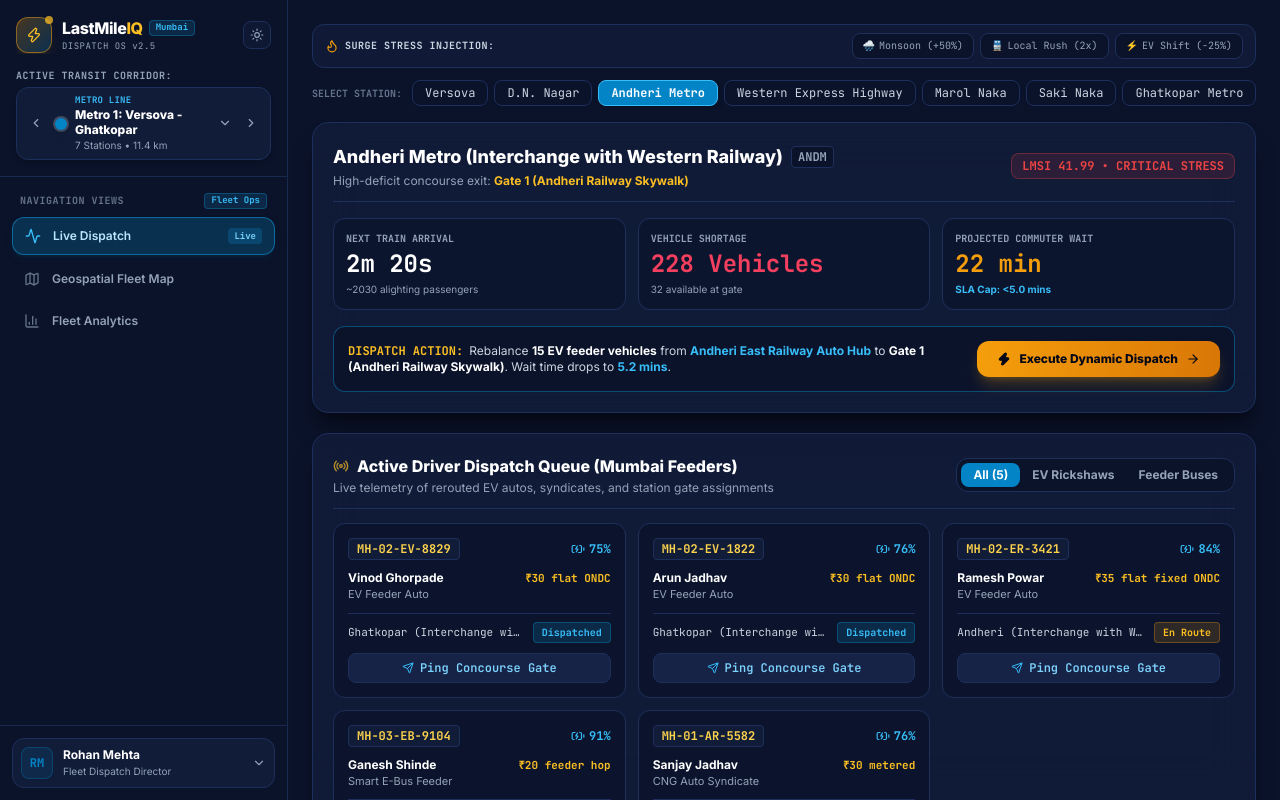
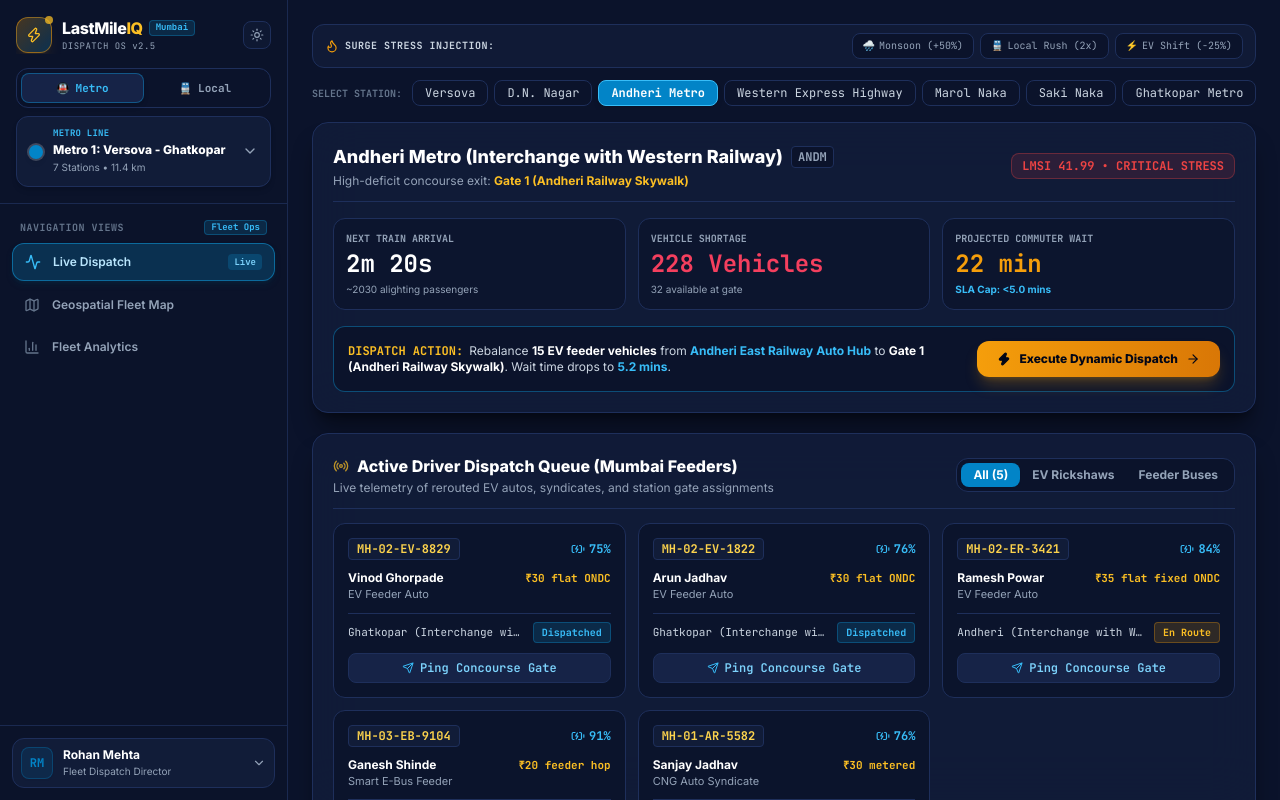
Before and after one commit to Ayush-web28/LastMileIQ, a React (Vite) app: page / in a window 1280 px wide. Built offline with nearby package versions, Linux system fonts and the light colour scheme.

Commit message:
feat: replace corridor text with segmented mode slider and clean dropdown card

```diff
--- a/src/components/bionis/Sidebar.jsx
+++ b/src/components/bionis/Sidebar.jsx
@@ -11,8 +11,6 @@ import {
   Sun,
   Moon,
   ShieldCheck,
-  ChevronRight,
-  ChevronLeft,
   Sparkles,
   Layers
 } from 'lucide-react';
@@ -180,53 +178,88 @@ export default function Sidebar({ activeView, setActiveView, isCollapsed, setIsC
           </button>
         </div>
 
-        {/* Selected Line Display with Small Inline Arrow Switcher */}
+        {/* Network Mode Slider (Metro vs Suburban Local) */}
         {!isCollapsed && (
-          <div className="relative" ref={corridorRef}>
-            <div className={`text-[10px] font-mono uppercase tracking-wider mb-1 font-bold ${
-              theme === 'dark' ? 'text-slate-400' : 'text-slate-500'
+          <div className="relative space-y-2" ref={corridorRef}>
+            {/* Segmented Slider Track (Replaces 'ACTIVE TRANSIT CORRIDOR' text) */}
+            <div className={`p-1 rounded-xl border flex items-center relative transition-colors ${
+              theme === 'dark'
+                ? 'bg-[#0B132B] border-[#1E2F5B]'
+                : 'bg-slate-200/80 border-slate-300/80'
             }`}>
-              Active Transit Corridor:
+              <button
+                type="button"
+                onClick={() => {
+                  if (corridorCategory !== 'metro') {
+                    setCorridorMenuOpen(false);
+                    setCorridorCategory('metro');
+                    if (activeCorridor?.category !== 'metro') {
+                      const firstMetro = metroLines[0]?.[0] || 'mumbai-metro-1';
+                      setCurrentCorridorKey(firstMetro);
+                    }
+                  }
+                }}
+                className={`flex-1 py-1.5 px-2 rounded-lg text-[11px] font-mono font-bold transition-all text-center flex items-center justify-center gap-1.5 cursor-pointer ${
+                  corridorCategory === 'metro'
+                    ? theme === 'dark'
+                      ? 'bg-[#162347] text-sky-400 border border-sky-500/40 shadow-md'
+                      : 'bg-white text-sky-800 border border-slate-300/80 shadow-sm'
+                    : theme === 'dark'
+                      ? 'text-slate-400 hover:text-slate-200 border border-transparent'
+                      : 'text-slate-600 hover:text-slate-900 border border-transparent'
+                }`}
+                title="Switch to Mumbai Metro Lines"
+              >
+                <span>🚇</span>
+                <span>Metro</span>
+              </button>
+
+              <button
+                type="button"
+                onClick={() => {
+                  if (corridorCategory !== 'local') {
+                    setCorridorMenuOpen(false);
+                    setCorridorCategory('local');
+                    if (activeCorridor?.category !== 'local') {
+                      const firstLocal = localLines[0]?.[0] || 'mumbai-local-western';
+                      setCurrentCorridorKey(firstLocal);
+                    }
+                  }
+                }}
+                className={`flex-1 py-1.5 px-2 rounded-lg text-[11px] font-mono font-bold transition-all text-center flex items-center justify-center gap-1.5 cursor-pointer ${
+                  corridorCategory === 'local'
+                    ? theme === 'dark'
+                      ? 'bg-[#162347] text-amber-400 border border-amber-500/40 shadow-md'
+                      : 'bg-white text-amber-800 border border-slate-300/80 shadow-sm'
+                    : theme === 'dark'
+                      ? 'text-slate-400 hover:text-slate-200 border border-transparent'
+                      : 'text-slate-600 hover:text-slate-900 border border-transparent'
+                }`}
+                title="Switch to Mumbai Suburban Local Lines"
+              >
+                <span>🚆</span>
+                <span>Local</span>
+              </button>
             </div>
 
-            {/* Single Unified Container */}
-            <div className={`flex items-center justify-between p-2 rounded-xl border transition shadow-md gap-1 ${
-              theme === 'dark'
-                ? 'bg-[#111C38] border-[#1E2F5B]'
-                : 'bg-slate-50 border-slate-200'
-            }`}>
-              {/* Left Arrow Button (switches between metro & local, minimal space) */}
-              <button
-                type="button"
-                onClick={(e) => {
-                  e.stopPropagation();
-                  toggleCorridorCategory();
-                }}
-                className={`p-1 rounded-md transition shrink-0 flex items-center justify-center ${
-                  theme === 'dark'
-                    ? 'text-slate-400 hover:text-amber-400 hover:bg-[#162347]'
-                    : 'text-slate-500 hover:text-amber-600 hover:bg-slate-100'
-                }`}
-                title={corridorCategory === 'metro' ? 'Switch to Suburban Local Lines' : 'Switch to Metro Lines'}
-                aria-label="Previous transit mode"
-              >
-                <ChevronLeft className="w-3.5 h-3.5" />
-              </button>
-
-              {/* Clickable Line Dropdown Trigger */}
+            {/* Clean Line Dropdown Card (Zero Chevron Repetition) */}
             <button
               type="button"
               onClick={() => setCorridorMenuOpen(!corridorMenuOpen)}
-                className="flex-1 flex items-center justify-between min-w-0 px-1 text-left cursor-pointer group"
-                title={`Click to open ${corridorCategory === 'metro' ? 'Metro Lines' : 'Suburban Local Lines'} dropdown`}
+              className={`w-full flex items-center justify-between p-3 rounded-xl border transition shadow-md text-left cursor-pointer group ${
+                theme === 'dark'
+                  ? 'bg-[#111C38] border-[#1E2F5B] hover:border-sky-500/50 hover:bg-[#162347]'
+                  : 'bg-slate-50 border-slate-200 hover:border-sky-500/50 hover:bg-slate-100'
+              }`}
+              title={`Click to choose from ${corridorCategory === 'metro' ? 'Mumbai Metro Lines' : 'Mumbai Suburban Local Lines'}`}
             >
-                <div className="flex items-center gap-2 min-w-0 flex-1">
+              <div className="flex items-center gap-2.5 min-w-0 flex-1">
                 <span
-                    className="w-3 h-3 rounded-full shrink-0 shadow-md ring-2 ring-white/20 mt-0.5"
+                  className="w-3.5 h-3.5 rounded-full shrink-0 shadow-md ring-2 ring-white/20 mt-0.5"
                   style={{ backgroundColor: activeCorridor.color }}
                 />
                 <div className="min-w-0 flex-1">
-                    <span className={`text-[9px] font-mono font-bold block uppercase tracking-wide leading-none mb-0.5 ${
+                  <span className={`text-[9px] font-mono font-bold block uppercase tracking-wide leading-none mb-1 ${
                     corridorCategory === 'metro'
                       ? (theme === 'dark' ? 'text-sky-400' : 'text-sky-700')
                       : (theme === 'dark' ? 'text-amber-400' : 'text-amber-700')
@@ -238,7 +271,7 @@ export default function Sidebar({ activeView, setActiveView, isCollapsed, setIsC
                   }`}>
                     {activeCorridor.shortName}
                   </span>
-                    <span className={`text-[10px] block leading-tight mt-0.5 ${
+                  <span className={`text-[10px] block leading-tight mt-1 ${
                     theme === 'dark' ? 'text-slate-400' : 'text-slate-500'
                   }`}>
                     {activeCorridor.stationsCount} Stations • {activeCorridor.lengthKm} km
@@ -246,29 +279,10 @@ export default function Sidebar({ activeView, setActiveView, isCollapsed, setIsC
                 </div>
               </div>
 
-                <ChevronDown className={`w-3.5 h-3.5 shrink-0 transition-transform duration-200 ml-1 ${
+              <ChevronDown className={`w-4 h-4 shrink-0 transition-transform duration-200 ml-2 ${
                 corridorMenuOpen ? 'rotate-180' : ''
               } ${theme === 'dark' ? 'text-slate-400 group-hover:text-white' : 'text-slate-500 group-hover:text-slate-900'}`} />
             </button>
-
-              {/* Right Arrow Button (switches between metro & local, minimal space) */}
-              <button
-                type="button"
-                onClick={(e) => {
-                  e.stopPropagation();
-                  toggleCorridorCategory();
-                }}
-                className={`p-1 rounded-md transition shrink-0 flex items-center justify-center ${
-                  theme === 'dark'
-                    ? 'text-slate-400 hover:text-amber-400 hover:bg-[#162347]'
-                    : 'text-slate-500 hover:text-amber-600 hover:bg-slate-100'
-                }`}
-                title={corridorCategory === 'metro' ? 'Switch to Suburban Local Lines' : 'Switch to Metro Lines'}
-                aria-label="Next transit mode"
-              >
-                <ChevronRight className="w-3.5 h-3.5" />
-              </button>
-            </div>
 
             {/* Categorized Corridor Dropdown Menu */}
             {corridorMenuOpen && (
```
Lines whose indentation alone changed are shown as unchanged.
